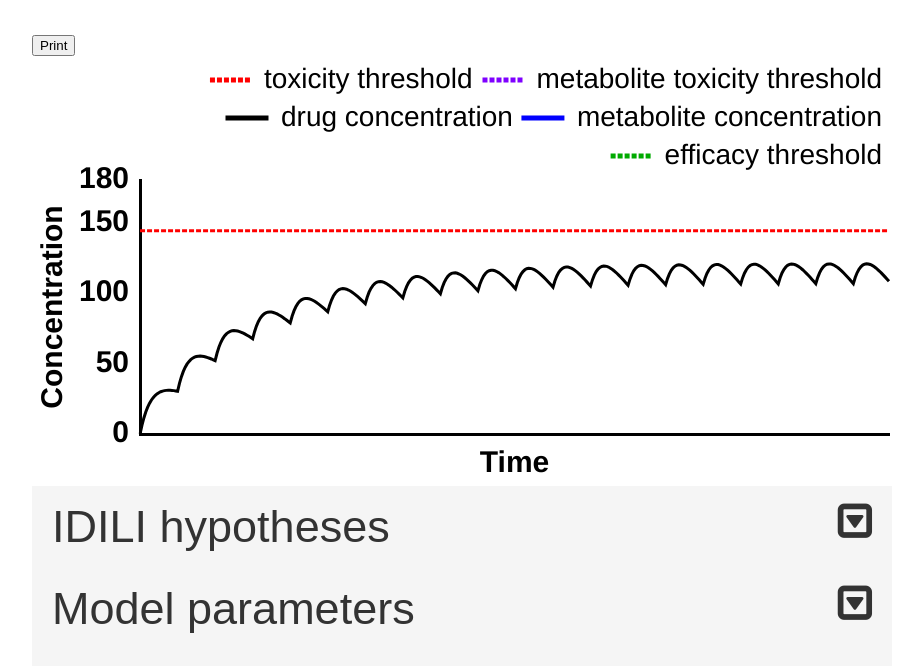
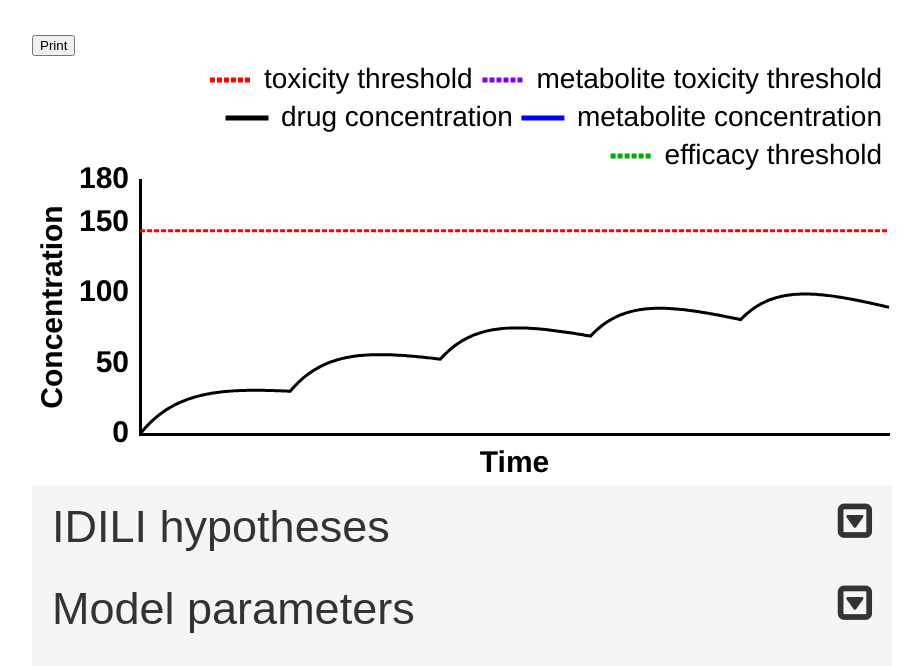
Before and after one commit to ryuusenshi/DemoTox-PK-dev, a plain HTML site: page index.html in a window 1280 px wide. Shown: the part 76-742 px from the top of the page, without its empty margins (178-1099 px from the left). Drawn offline with nearby package versions, Linux system fonts and the light colour scheme.

Commit message:
changed Td, fixed multidose

```diff
--- a/index.html
+++ b/index.html
@@ -35,10 +35,11 @@
                         let doseNumber = Math.round(t/Td) + 1;
 
                         if (document.getElementById('dose' + doseNumber).checked) {
-                            pt[0] = F/Vd*Dose;
-                        } else {
+                            pt[0] = pt[0] + F/Vd*Dose;
+                        }
+                        /*} else {
                             pt[0] = 0;
-                        }
+                        }*/
                     }
                 } else {
                     // IV bolus
@@ -1321,7 +1322,7 @@ button.accordion.is-open {
 </div>
   <script>
     noPoints = 400;
-    step = 0.2;
+    step = 0.05;
 
   	function makeData() {
       var labels = [];
```
